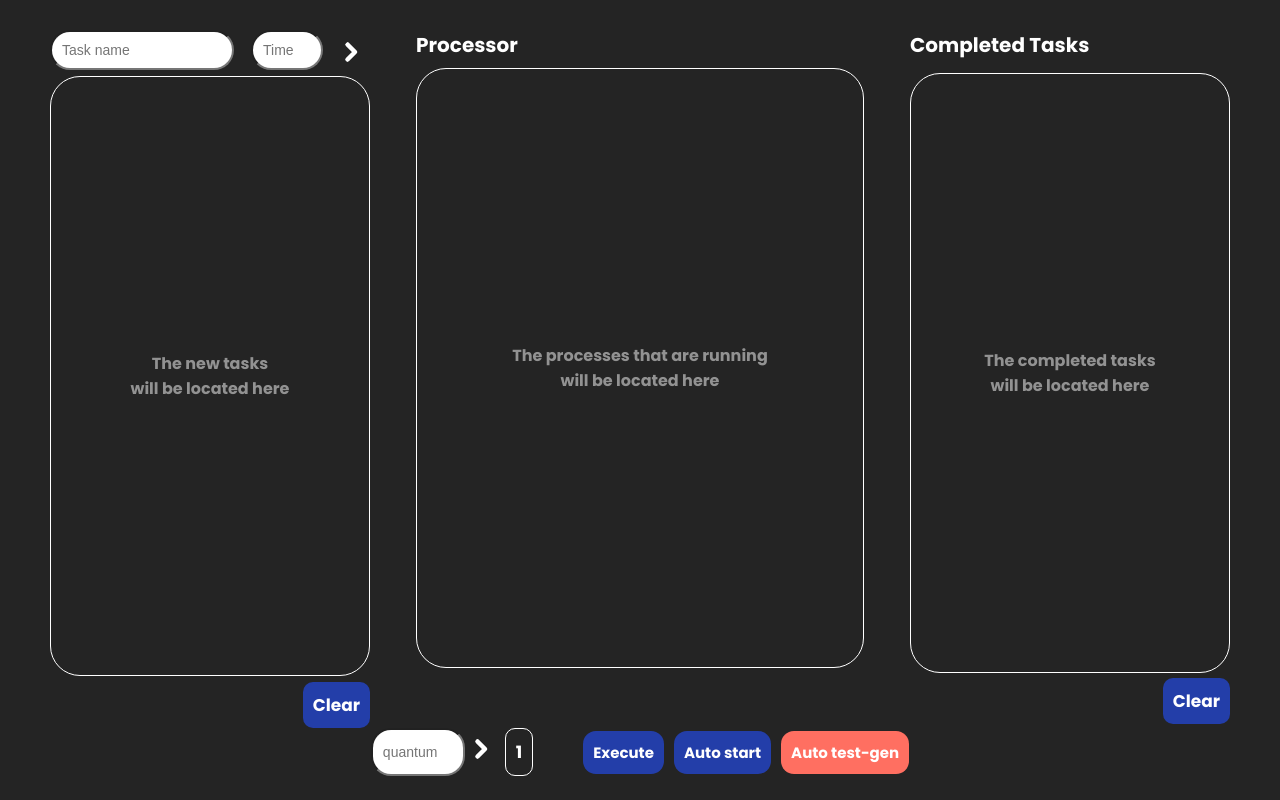
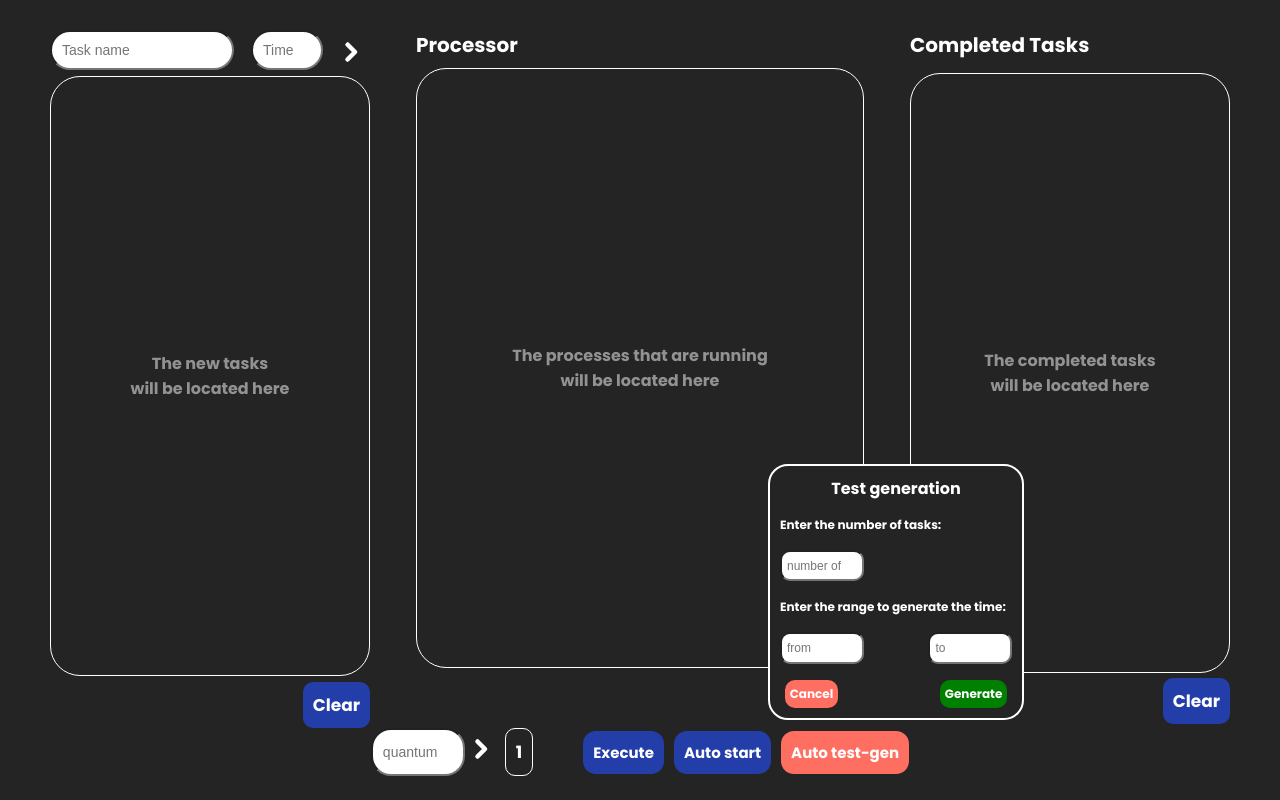
Before and after one commit to HuggySoul/os-task-manager-emulator, a React (Create React App) app: page / in a window 1280 px wide. Both pictures are taken after a click on the button "Auto test-gen". Built offline with nearby package versions, Linux system fonts and the light colour scheme.

Commit message:
feat: test generator

```diff
--- a/public/index.html
+++ b/public/index.html
@@ -10,13 +10,19 @@
 
 		<link rel="manifest" href="%PUBLIC_URL%/manifest.json" />
 
-		<title>React App</title>
+		<title>Имитатор диспетчера ОС. Алгоритм обратной связи</title>
 	</head>
 	<body>
 		<noscript>You need to enable JavaScript to run this app.</noscript>
 		<div
-			style="background-color: #242424; width: 100vw; height: 100vh; overflow: hidden"
-			id="root"
-		></div>
+			style="
+				background-color: #242424;
+				width: 100vw;
+				height: 100vh;
+				overflow: hidden;
+				position: relative;
+			"
+			id="root"></div>
+		</div>
 	</body>
 </html>
--- a/src/App.js
+++ b/src/App.js
@@ -4,8 +4,14 @@ import { NewTasks } from "./components/newTasks/newTasks";
 import { ProcessList } from "./components/processList/processList";
 import { CompletedTasks } from "./components/completedTasks/completedTasks";
 import taskScheduler from "./features/taskScheduler";
+import { TestGenerator } from "./components/testGenerator/testGenerator";
+import { useRef, useState } from "react";
 
 function App() {
+	//флаг для открытия окна с генерацией тестов
+	const [isGenVisible, setIsGenVisible] = useState(false);
+	const testBtnRef = useRef(null); //ссылка нужна для логики закрытия окна генерации тестов
+
 	return (
 		<div className={st.main}>
 			<div className={st.tasks_menu}>
@@ -14,6 +20,11 @@ function App() {
 				<CompletedTasks />
 			</div>
 			<div className={st.start_btns}>
+				{isGenVisible ? (
+					<TestGenerator openBtnRef={testBtnRef} setVisibleFlag={setIsGenVisible} />
+				) : (
+					<></>
+				)}
 				<QuantumInput />
 				<button
 					onClick={() => taskScheduler.execute()}
@@ -27,7 +38,11 @@ function App() {
 				>
 					Auto start
 				</button>
-				<button className={`${st.submitBtn} ${st.txt} ${st.testGenBtn}`}>
+				<button
+					ref={testBtnRef}
+					onClick={() => setIsGenVisible(!isGenVisible)}
+					className={`${st.submitBtn} ${st.txt} ${st.testGenBtn}`}
+				>
 					Auto test-gen
 				</button>
 			</div>
--- /dev/null
+++ b/src/components/testGenerator/testGenerator.jsx
@@ -0,0 +1,96 @@
+import st from "./testGenerator.module.css";
+import TasksStore from "../../store/toDo";
+import { useRef, useState, useEffect } from "react";
+
+export const TestGenerator = ({ setVisibleFlag, openBtnRef }) => {
+	const [taskQuantity, setTaskQuantity] = useState(0);
+	const [timeMin, setTimeMin] = useState(0);
+	const [timeMax, setTaskTimeMax] = useState(0);
+	const modalRef = useRef(null); //ссылка нужна для логики закрытия
+
+	useEffect(() => {
+		//закрываем окно при нажатии вне его и кнопки, которая его открывает
+		const handleClickOutside = (event) => {
+			if (
+				modalRef.current &&
+				!modalRef.current.contains(event.target) &&
+				!openBtnRef.current.contains(event.target)
+			) {
+				setVisibleFlag(false);
+			}
+		};
+		document.addEventListener("mousedown", handleClickOutside);
+		return () => {
+			document.removeEventListener("mousedown", handleClickOutside);
+		};
+	}, [setVisibleFlag]);
+
+	const generateTimeInRange = () => {
+		const time = Number(Math.random() * (timeMax - timeMin) + timeMin).toFixed(3);
+		TasksStore.setMaxTime(time);
+		TasksStore.setMaxQueueQuantity();
+		return time;
+	};
+	const generateTasks = () => {
+		for (let i = 1; i <= taskQuantity; i++)
+			TasksStore.addNewTask({ name: `Task${i}`, time: generateTimeInRange() });
+	};
+
+	return (
+		<div ref={modalRef} className={st.modal}>
+			<div className={st.head_block}>
+				<p className={st.txt}>Test generation</p>
+			</div>
+			<p className={`${st.txt} ${st.txt_small}`}>Enter the number of tasks:</p>
+			<div className={st.input_block}>
+				<input
+					type="number"
+					className={`${st.input} ${st.input_tasks}`}
+					placeholder="number of tasks"
+					onChange={(e) => {
+						setTaskQuantity(e.target.value);
+					}}
+				/>
+			</div>
+			<p className={`${st.txt} ${st.txt_small}`}>Enter the range to generate the time:</p>
+			<div className={st.time_range}>
+				<input
+					type="number"
+					className={`${st.input} ${st.input_tasks}`}
+					placeholder="from"
+					onChange={(e) => {
+						setTimeMin(e.target.value);
+					}}
+				/>
+				<input
+					type="number"
+					className={`${st.input} ${st.input_tasks}`}
+					placeholder="to"
+					onChange={(e) => {
+						setTaskTimeMax(e.target.value);
+					}}
+				/>
+			</div>
+
+			<div className={st.btn_block}>
+				<button
+					onClick={() => {
+						setVisibleFlag(false);
+					}}
+					className={`${st.btn} ${st.btn_cancel}`}
+				>
+					Cancel
+				</button>
+				<button
+					onClick={() => {
+						generateTasks();
+						setVisibleFlag(false);
+					}}
+					className={`${st.btn} ${st.btn_gen}`}
+				>
+					Generate
+				</button>
+			</div>
+		</div>
+	);
+};
--- /dev/null
+++ b/src/components/testGenerator/testGenerator.module.css
@@ -0,0 +1,138 @@
+.modal {
+	position: absolute;
+	display: flex;
+	justify-content: space-between;
+	align-items: flex-start;
+	flex-direction: column;
+	padding: 10px;
+	width: 20vw;
+	height: 20vw;
+	background-color: #242424;
+	border-radius: 20px;
+	bottom: 10%;
+	left: 60%;
+	border: 2px solid white;
+	overflow-y: auto;
+}
+
+.head_block {
+	display: flex;
+	justify-content: center;
+	align-items: center;
+	width: 100%;
+}
+
+.txt {
+	font-family: "Poppins";
+	font-weight: 600;
+	color: white;
+	font-size: 20px;
+}
+
+.txt_small {
+	font-size: 16px;
+}
+
+.btn_block {
+	display: flex;
+	justify-content: space-between;
+	width: 100%;
+	color: white;
+	padding: 0 2% 0 2%;
+}
+
+.btn {
+	display: flex;
+	padding: 5px;
+	justify-content: center;
+	align-items: center;
+	color: white;
+	border-radius: 10px;
+	font-family: "Poppins";
+	font-weight: 600;
+	color: white;
+	font-size: 16px;
+}
+
+.btn_gen {
+	background-color: green;
+}
+
+.btn_cancel {
+	background-color: #ff6f61;
+}
+
+.input {
+	border-radius: 10px;
+	padding: 5px;
+	font-size: 14px;
+}
+
+.input_block {
+	display: flex;
+	justify-content: space-between;
+	flex-direction: row;
+	align-items: center;
+	height: 15%;
+	width: 100%;
+}
+
+.input_tasks {
+	width: 30%;
+	height: 50%;
+}
+
+.time_range {
+	display: flex;
+	justify-content: space-between;
+	height: 15%;
+	align-items: center;
+}
+
+@media (max-width: 1500px) {
+	.txt {
+		font-size: 18px;
+	}
+	.txt_small {
+		font-size: 14px;
+	}
+	.btn {
+		font-size: 14px;
+	}
+}
+@media (max-width: 1400px) {
+	.txt {
+		font-size: 16px;
+	}
+	.txt_small {
+		font-size: 12px;
+	}
+	.btn {
+		font-size: 12px;
+	}
+	.input {
+		font-size: 12px;
+	}
+}
+@media (max-width: 1200px) {
+	.txt {
+		font-size: 14px;
+	}
+	.txt_small {
+		font-size: 10px;
+	}
+	.btn {
+		font-size: 10px;
+	}
+}
+@media (max-width: 960px) {
+	.txt {
+		font-size: 12px;
+	}
+	.txt_small {
+		font-size: 9px;
+	}
+	.btn {
+		font-size: 9px;
+	}
+}
--- a/src/features/taskScheduler.js
+++ b/src/features/taskScheduler.js
@@ -42,10 +42,15 @@ class TaskScheduler {
 	setCurrentQueue(queueNum) {
 		console.log("Макс очередь:", TaskStorage.MAX_QUEUE_QUANTITY);
 		for (let queue = queueNum; queue < TaskStorage.MAX_QUEUE_QUANTITY; queue++) {
+			if (queue === TaskStorage.MAX_QUEUE_QUANTITY - 1) {
+				console.log("Обнулило");
+				TaskStorage.MAX_TIME = 1;
+			}
 			//проверка на наличие очередей
 			if (TaskStorage.tasksInProcess[queue]) {
 				//проверка на наличие элемента в очереди
 				if (TaskStorage.tasksInProcess[queue][0]) {
+					TaskStorage.setMaxTime(0);
 					queueNum = queue;
 					this.QueueNum = queue;
 					return queueNum;
@@ -63,6 +68,7 @@ class TaskScheduler {
 				console.log("Очереди закончились :(");
 				TaskStorage.tasksInProcess = [];
 				this.QueueNum = 0;
+				TaskStorage.setMaxTime(1);
 				return;
 			}
 		}
--- a/src/store/toDo.js
+++ b/src/store/toDo.js
@@ -53,14 +53,24 @@ class TaskStorage {
 
 	clearTaskToDoList() {
 		this.tasksToDo = [];
+		this.MAX_TIME = 1;
 	}
 
 	setMaxQueueQuantity() {
+		console.log("quantum:", this.quantum);
 		this.MAX_QUEUE_QUANTITY = Math.round(this.MAX_TIME / this.quantum);
+		console.log("MAX_QUEUE_QUANTITY", this.MAX_QUEUE_QUANTITY);
 	}
 
 	setMaxTime(time) {
-		if (time > this.MAX_TIME) this.MAX_TIME = time;
+		console.log("MAX_TIME:", this.MAX_TIME);
+		console.log(time);
+		if (Number(time) > this.MAX_TIME) {
+			console.log("Пришедшее время: ", time);
+			this.MAX_TIME = time;
+		} else {
+			console.log("нет");
+		}
 	}
 }
 
```
Also changed, not shown: src/components/testGenerator/assets/inputIcon.svg (added).
